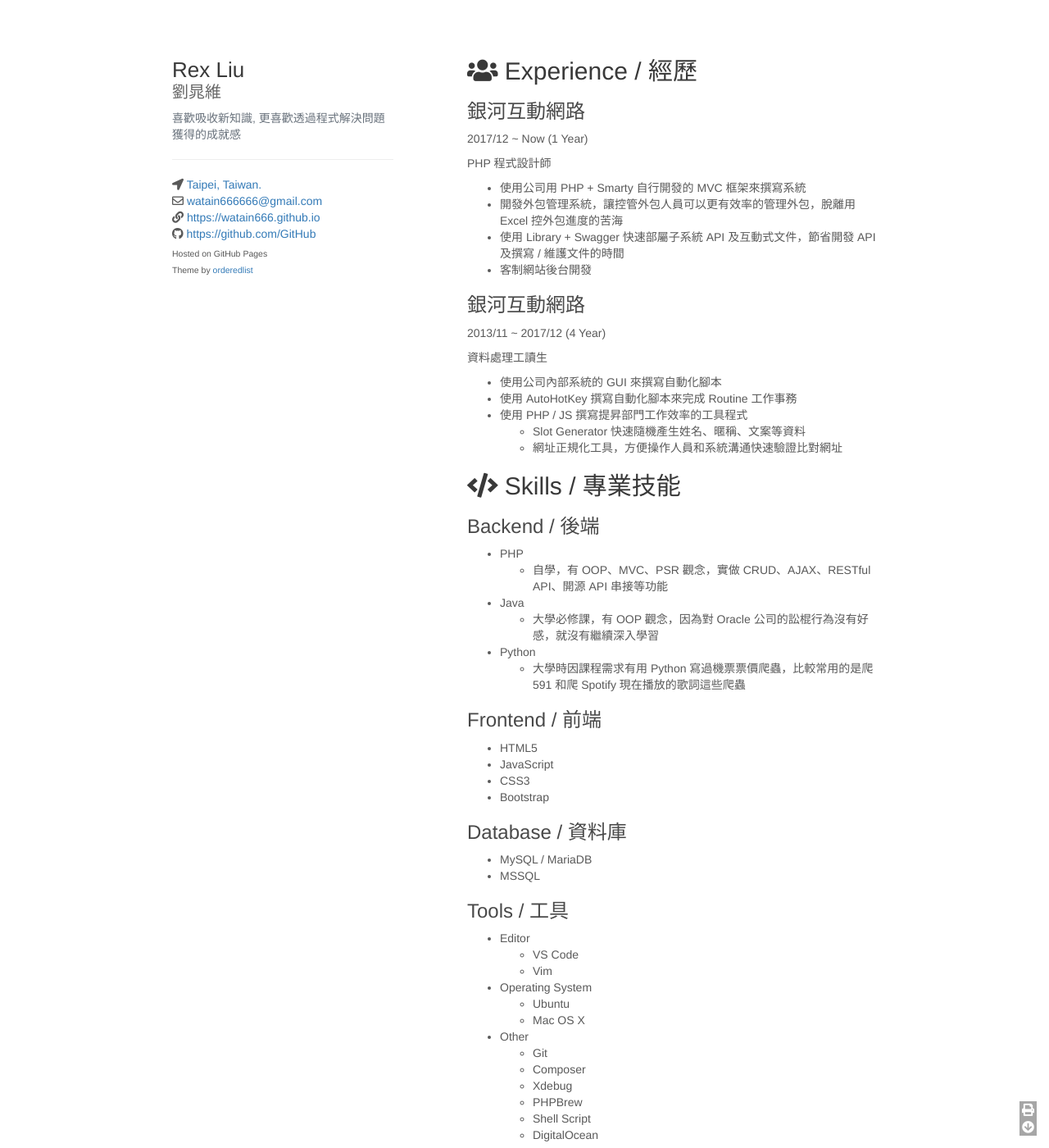
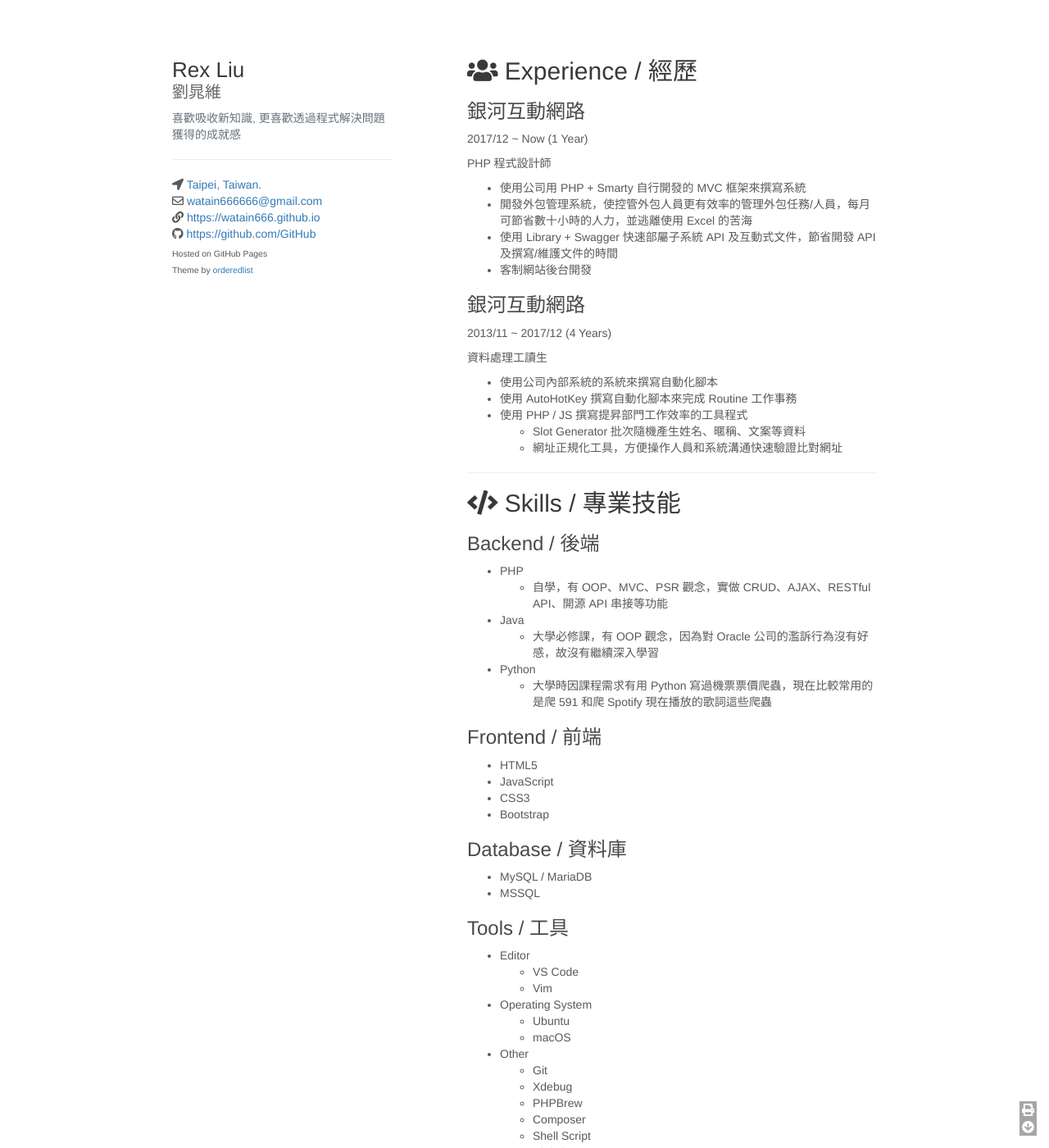
Before and after one commit to watain666/resume, a Jekyll site: the page built from index.md, in a window 1280 px wide and 1400 px high. Shown: the whole window at 82% size. Built offline with Jekyll 4.4.1, drawn with Linux system fonts in a browser that asks for light colours; nearby versions of some CDN libraries; our own code applies the rules of GitHub Pages for plain Markdown files; a script that is not in the unit is left out.

Commit message:
Update resume

```diff
--- a/index.md
+++ b/index.md
@@ -7,21 +7,23 @@
 PHP 程式設計師
 
 * 使用公司用 PHP + Smarty 自行開發的 MVC 框架來撰寫系統
-* 開發外包管理系統，讓控管外包人員可以更有效率的管理外包，脫離用 Excel 控外包進度的苦海
-* 使用 Library + Swagger 快速部屬子系統 API 及互動式文件，節省開發 API 及撰寫 / 維護文件的時間
+* 開發外包管理系統，使控管外包人員更有效率的管理外包任務/人員，每月可節省數十小時的人力，並逃離使用 Excel 的苦海
+* 使用 Library + Swagger 快速部屬子系統 API 及互動式文件，節省開發 API 及撰寫/維護文件的時間
 * 客制網站後台開發
 
 ### 銀河互動網路
 
-2013/11 ~ 2017/12 (4 Year)
+2013/11 ~ 2017/12 (4 Years)
 
 資料處理工讀生
 
-* 使用公司內部系統的 GUI 來撰寫自動化腳本
+* 使用公司內部系統的系統來撰寫自動化腳本
 * 使用 AutoHotKey 撰寫自動化腳本來完成 Routine 工作事務
 * 使用 PHP / JS 撰寫提昇部門工作效率的工具程式
-    * Slot Generator 快速隨機產生姓名、暱稱、文案等資料
+    * Slot Generator 批次隨機產生姓名、暱稱、文案等資料
     * 網址正規化工具，方便操作人員和系統溝通快速驗證比對網址
+
+---
 
 ## <i class="fas fa-code"></i> Skills / 專業技能
 
@@ -30,9 +32,9 @@ PHP 程式設計師
 * PHP
     * 自學，有 OOP、MVC、PSR 觀念，實做 CRUD、AJAX、RESTful API、開源 API 串接等功能
 * Java
-    * 大學必修課，有 OOP 觀念，因為對 Oracle 公司的訟棍行為沒有好感，就沒有繼續深入學習
+    * 大學必修課，有 OOP 觀念，因為對 Oracle 公司的濫訴行為沒有好感，故沒有繼續深入學習
 * Python
-    * 大學時因課程需求有用 Python 寫過機票票價爬蟲，比較常用的是爬 591 和爬 Spotify 現在播放的歌詞這些爬蟲
+    * 大學時因課程需求有用 Python 寫過機票票價爬蟲，現在比較常用的是爬 591 和爬 Spotify 現在播放的歌詞這些爬蟲
 
 ### Frontend / 前端
 
@@ -53,11 +55,11 @@ PHP 程式設計師
     * Vim
 * Operating System
     * Ubuntu
-    * Mac OS X
+    * macOS
 * Other
     * Git
-    * Composer
     * Xdebug
     * PHPBrew
+    * Composer
     * Shell Script
     * DigitalOcean
```
